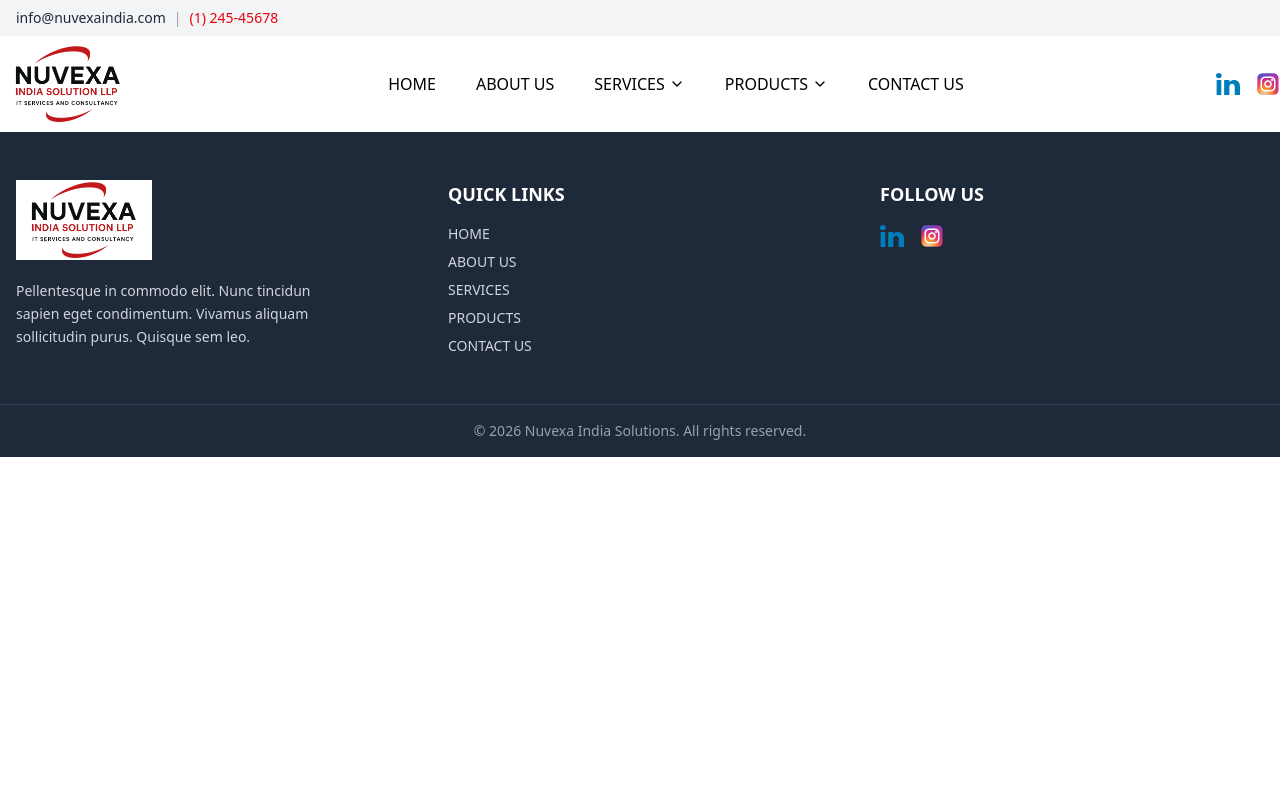
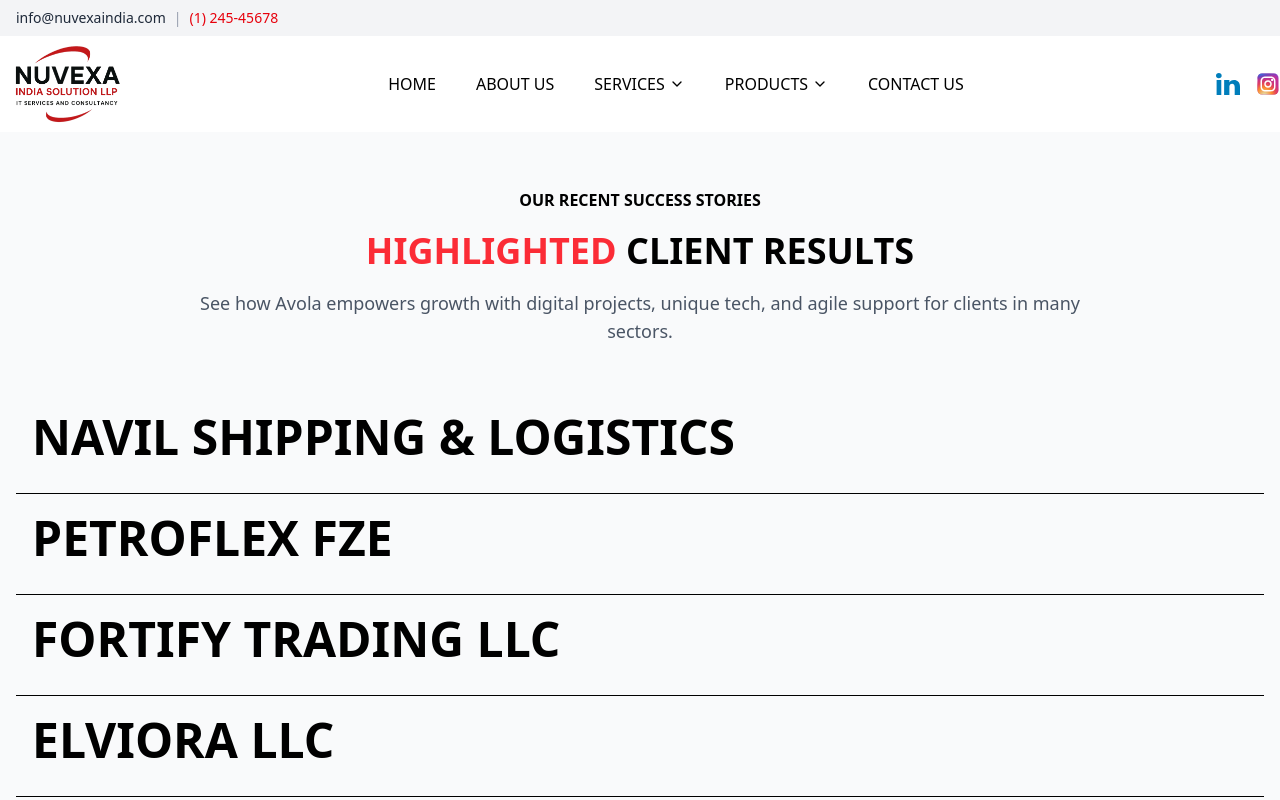
Before and after one commit to surajbruh/NUVEXA-INDIA-DEMO, a React (Vite) app: page /about in a window 1280 px wide. Shown: the top 800 px of the page. Built offline with nearby package versions, Linux system fonts and the light colour scheme.

Commit message:
created Portfolio page and Projects section

```diff
--- a/src/App.jsx
+++ b/src/App.jsx
@@ -7,6 +7,7 @@
 // pages
 import Home from "./pages/Home";
 import Contact from "./pages/Contact";
+import Portfolio from "./pages/Portfolio";
 
 function App() {
   return (
@@ -15,6 +16,7 @@
       <Routes>
         <Route index element={<Home />} />
         <Route path="contact" element={<Contact />} />
+        <Route path="about" element={<Portfolio />} />
       </Routes>
       <Footer />
     </>
--- a/src/components/Footer.jsx
+++ b/src/components/Footer.jsx
@@ -1,4 +1,3 @@
-import { Linkedin, Instagram } from "lucide-react";
 import { Link } from "react-router-dom";
 import useDataContext from "../contexts/DataContext";
 
--- /dev/null
+++ b/src/pages/Portfolio.jsx
@@ -0,0 +1,15 @@
+import React from "react";
+
+import Projects from "../sections/Projects";
+import ReachOut from "../sections/ReachOut";
+
+const Portfolio = () => {
+  return (
+    <main>
+      <Projects />
+      <ReachOut />
+    </main>
+  );
+};
+
+export default Portfolio;
--- /dev/null
+++ b/src/sections/Projects.jsx
@@ -0,0 +1,80 @@
+import React, { useState } from "react";
+import useDataContext from "../contexts/DataContext";
+
+const Projects = () => {
+  const { websites } = useDataContext();
+  const [image, setImage] = useState(null);
+
+  return (
+    <section className="bg-gray-50" aria-labelledby="projects-heading">
+      <div className="max-w-7xl mx-auto px-4 py-14">
+        {/* Section Header */}
+        <header className="text-center mb-12">
+          <span className="inline-block uppercase font-bold mb-4">
+            Our recent success stories
+          </span>
+
+          <div className="max-w-4xl mx-auto space-y-4">
+            <h2
+              id="projects-heading"
+              className="uppercase font-bold text-2xl sm:text-3xl md:text-4xl leading-tight"
+            >
+              <span className="text-red-500">Highlighted </span>
+              client results
+            </h2>
+
+            <p className="text-sm sm:text-base md:text-lg text-gray-600">
+              See how Avola empowers growth with digital projects, unique tech,
+              and agile support for clients in many sectors.
+            </p>
+          </div>
+        </header>
+
+        {/* Projects List */}
+        <div className="relative group" onMouseLeave={() => setImage(null)}>
+          <ul>
+            {websites.map((item, index) => (
+              <li key={index}>
+                <article
+                  tabIndex={0}
+                  onMouseEnter={() => setImage(item.image)}
+                  onFocus={() => setImage(item.image)}
+                  className="
+                    relative overflow-hidden px-4 py-5 border-b
+                    after:content-['']
+                    after:absolute after:inset-0
+                    after:bg-[#ff4646]
+                    after:-translate-y-full
+                    after:transition-transform after:duration-300 after:ease-in-out
+                    hover:after:translate-y-0
+                    focus-visible:after:translate-y-0
+                  "
+                >
+                  <h3 className="relative z-10 uppercase font-bold text-5xl mb-3">
+                    {item.title}
+                  </h3>
+                </article>
+              </li>
+            ))}
+          </ul>
+
+          {/* Image Preview */}
+          {image && (
+            <div className="hidden fixed bottom-40 right-30 z-30 group-hover:block shadow-xl w-full max-w-125 aspect-video">
+              <figure className="w-full h-full overflow-hidden">
+                <img
+                  src={image}
+                  alt="Project preview"
+                  className="w-full h-full object-cover"
+                  loading="lazy"
+                />
+              </figure>
+            </div>
+          )}
+        </div>
+      </div>
+    </section>
+  );
+};
+
+export default Projects;
```
Also changed, not shown: src/index.css (+14 -0 lines).
